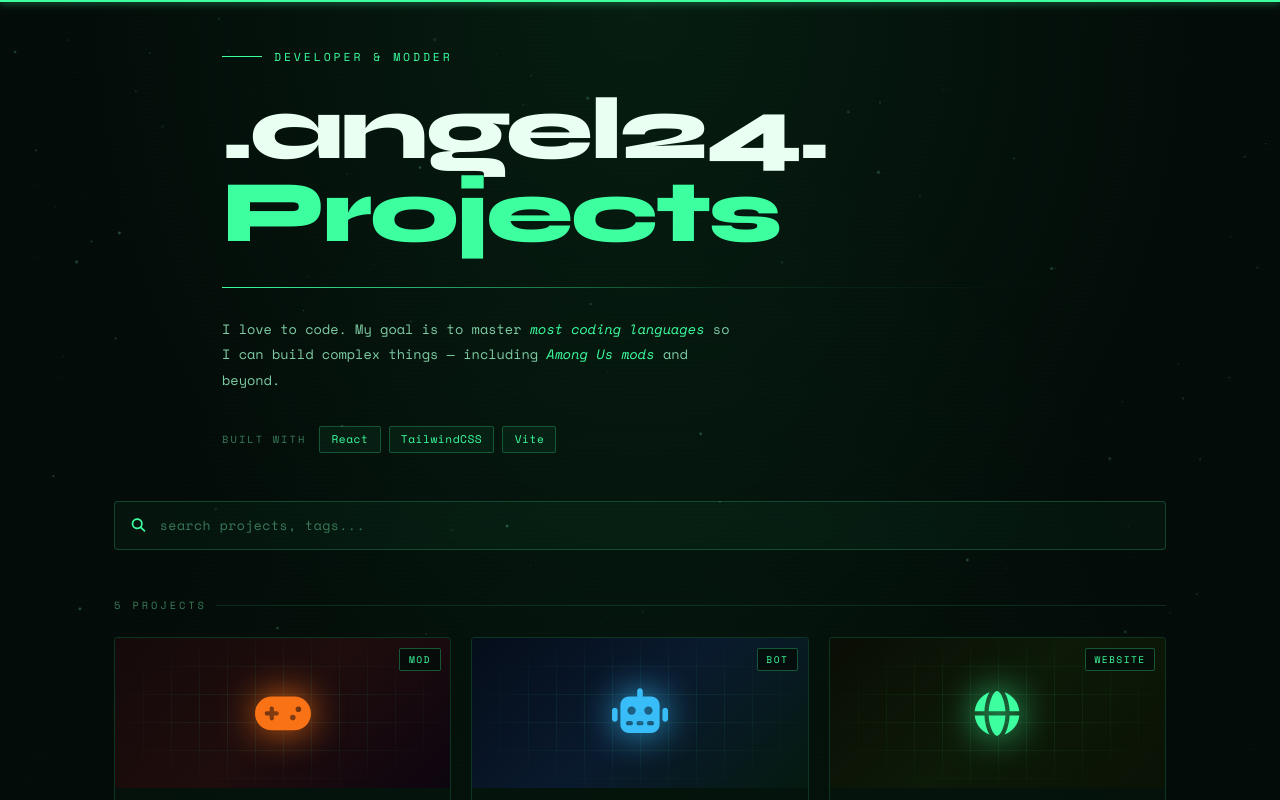
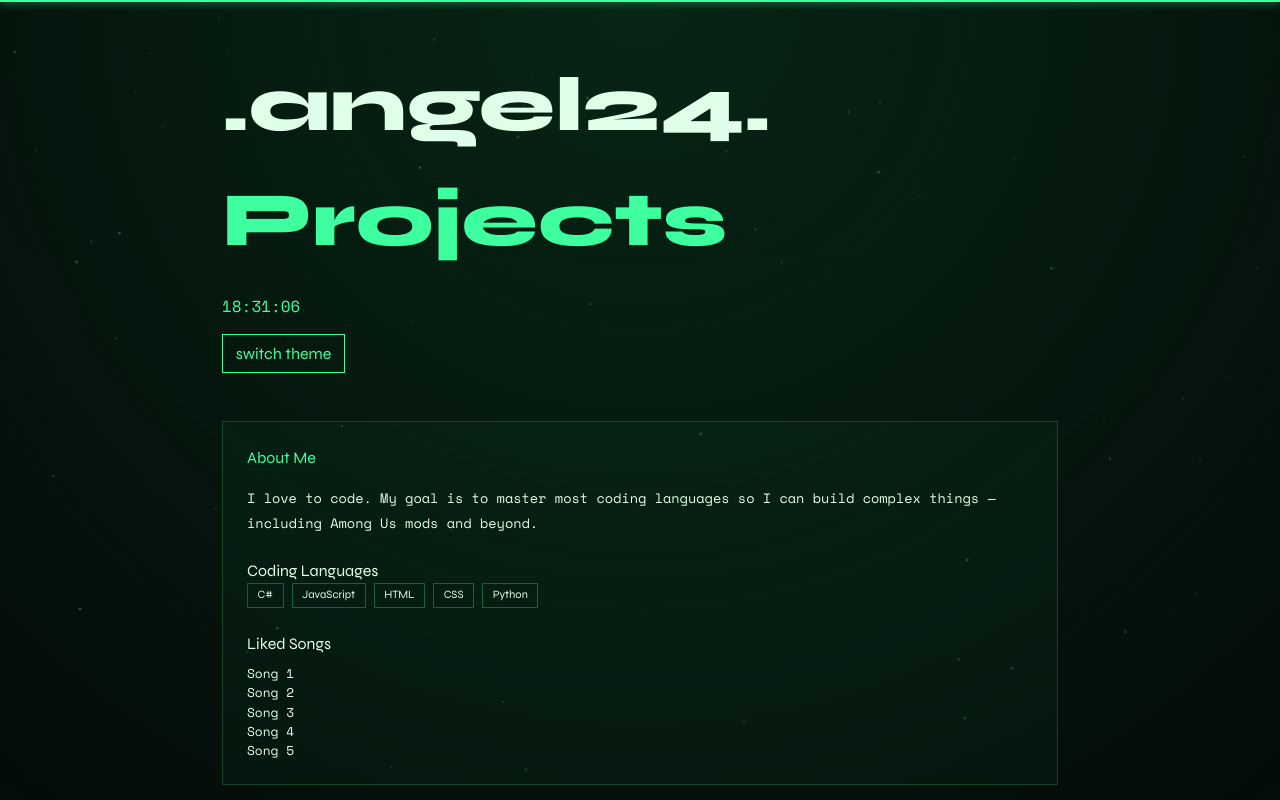
Before and after one commit to andries659/portfolio, a React (Vite) app: page / in a window 1280 px wide. Shown: the top 800 px of the page. Built offline with nearby package versions, Linux system fonts and the light colour scheme.

Commit message:
Refactor App component to include state and effects

```diff
--- a/src/App.jsx
+++ b/src/App.jsx
@@ -1,16 +1,50 @@
-import React, { useEffect, useRef } from 'react';
+import React, { useEffect, useRef, useState } from 'react';
 import Portfolio from './components/Portfolio';
 
 function App() {
   const canvasRef = useRef(null);
 
-  // Animated starfield / particle grid background
+  // ===== State =====
+  const [time, setTime] = useState('');
+  const [displayText, setDisplayText] = useState('');
+  const [theme, setTheme] = useState('green');
+
+  const fullText = ".angel24.";
+
+  // ===== Live Clock =====
+  useEffect(() => {
+    const updateTime = () => {
+      const now = new Date();
+      setTime(
+        now.toLocaleTimeString('en-GB', { hour12: false })
+      );
+    };
+
+    updateTime();
+    const interval = setInterval(updateTime, 1000);
+    return () => clearInterval(interval);
+  }, []);
+
+  // ===== Typing Effect =====
+  useEffect(() => {
+    let i = 0;
+    const interval = setInterval(() => {
+      setDisplayText(fullText.slice(0, i + 1));
+      i++;
+      if (i === fullText.length) clearInterval(interval);
+    }, 80);
+
+    return () => clearInterval(interval);
+  }, []);
+
+  // ===== Star Background =====
   useEffect(() => {
     const canvas = canvasRef.current;
     if (!canvas) return;
+
     const ctx = canvas.getContext('2d');
-    let width = (canvas.width = window.innerWidth);
-    let height = (canvas.height = window.innerHeight);
+    let width = canvas.width = window.innerWidth;
+    let height = canvas.height = window.innerHeight;
     let animId;
 
     const stars = Array.from({ length: 120 }, () => ({
@@ -23,40 +57,48 @@ function App() {
 
     function draw() {
       ctx.clearRect(0, 0, width, height);
+
       stars.forEach((s) => {
         s.y += s.speed;
-        if (s.y > height) { s.y = 0; s.x = Math.random() * width; }
+        if (s.y > height) {
+          s.y = 0;
+          s.x = Math.random() * width;
+        }
+
         ctx.beginPath();
         ctx.arc(s.x, s.y, s.r, 0, Math.PI * 2);
         ctx.fillStyle = `rgba(120, 220, 180, ${s.opacity * 0.6})`;
         ctx.fill();
       });
+
       animId = requestAnimationFrame(draw);
     }
+
     draw();
 
     const onResize = () => {
       width = canvas.width = window.innerWidth;
       height = canvas.height = window.innerHeight;
     };
+
     window.addEventListener('resize', onResize);
-    return () => { cancelAnimationFrame(animId); window.removeEventListener('resize', onResize); };
+    return () => {
+      cancelAnimationFrame(animId);
+      window.removeEventListener('resize', onResize);
+    };
   }, []);
 
   return (
     <>
-      {/* Global styles injected via style tag */}
       <style>{`
-        @import url('https://fonts.googleapis.com/css2?family=Space+Mono:ital,wght@0,400;0,700;1,400&family=Syne:wght@400;600;700;800&display=swap');
+        @import url('https://fonts.googleapis.com/css2?family=Space+Mono&family=Syne:wght@400;600;800&display=swap');
 
-        *, *::before, *::after { box-sizing: border-box; margin: 0; padding: 0; }
+        * { margin: 0; padding: 0; box-sizing: border-box; }
 
         body {
           background: #050d0a;
           color: #e0ffe8;
           font-family: 'Syne', sans-serif;
-          min-height: 100vh;
-          overflow-x: hidden;
         }
 
         .app-root {
@@ -64,20 +106,21 @@ function App() {
           position: relative;
         }
 
+        .app-root.purple {
+          background: #0a0510;
+          color: #f3e8ff;
+        }
+
         .bg-canvas {
           position: fixed;
           inset: 0;
-          z-index: 0;
+          opacity: 0.5;
           pointer-events: none;
-          opacity: 0.5;
         }
 
-        /* Scanline overlay */
         .scanlines {
           position: fixed;
           inset: 0;
-          z-index: 1;
-          pointer-events: none;
           background: repeating-linear-gradient(
             to bottom,
             transparent,
@@ -87,14 +130,10 @@ function App() {
           );
         }
 
-        /* Green glow vignette */
         .vignette {
           position: fixed;
           inset: 0;
-          z-index: 1;
-          pointer-events: none;
-          background: radial-gradient(ellipse at 50% 0%, rgba(40,255,120,0.07) 0%, transparent 65%),
-                      radial-gradient(ellipse at 50% 100%, rgba(20,180,80,0.05) 0%, transparent 60%);
+          background: radial-gradient(circle at top, rgba(40,255,120,0.1), transparent);
         }
 
         .content {
@@ -102,140 +141,128 @@ function App() {
           z-index: 2;
         }
 
-        /* Header */
         .header {
-          padding: 3rem 2rem 3rem;
+          padding: 3rem 2rem;
           max-width: 900px;
-          margin: 0 auto;
-          text-align: left;
-        }
-
-        .header-eyebrow {
-          font-family: 'Space Mono', monospace;
-          font-size: 0.72rem;
-          letter-spacing: 0.25em;
-          color: #3dffa0;
-          text-transform: uppercase;
-          margin-bottom: 1.4rem;
-          display: flex;
-          align-items: center;
-          gap: 0.75rem;
-        }
-
-        .header-eyebrow::before {
-          content: '';
-          display: inline-block;
-          width: 2.5rem;
-          height: 1px;
-          background: #3dffa0;
+          margin: auto;
         }
 
         .header-title {
-          font-family: 'Syne', sans-serif;
+          font-size: clamp(3rem, 6vw, 5rem);
           font-weight: 800;
-          font-size: clamp(2.8rem, 7vw, 5.5rem);
-          line-height: 0.95;
-          letter-spacing: -0.03em;
-          color: #e8fff2;
-          margin-bottom: 2rem;
         }
 
-        .header-title .accent {
+        .accent {
+          display: block;
           color: #3dffa0;
-          display: block;
         }
 
-        .header-divider {
-          width: 100%;
-          height: 1px;
-          background: linear-gradient(to right, #3dffa0 0%, rgba(61,255,160,0.1) 60%, transparent 100%);
-          margin-bottom: 1.8rem;
+        .header-time {
+          margin-top: 1rem;
+          font-family: 'Space Mono';
+          color: #3dffa0;
         }
 
-        .header-bio {
-          font-family: 'Space Mono', monospace;
-          font-size: 0.85rem;
-          line-height: 1.9;
-          color: #7ecca4;
-          max-width: 520px;
+        .theme-toggle {
+          margin-top: 1rem;
+          border: 1px solid #3dffa0;
+          background: transparent;
+          color: #3dffa0;
+          padding: 0.4rem 0.8rem;
+          cursor: pointer;
         }
 
-        .header-bio span {
-          color: #3dffa0;
-          font-style: italic;
+        /* ABOUT BLOCK */
+        .about-block {
+          margin-top: 3rem;
+          padding: 1.5rem;
+          border: 1px solid rgba(61,255,160,0.2);
+          background: rgba(61,255,160,0.03);
         }
 
-        .header-stack {
-          margin-top: 2rem;
-          display: flex;
-          align-items: center;
-          gap: 0.5rem;
-          flex-wrap: wrap;
+        .about-block h2 {
+          color: #3dffa0;
+          margin-bottom: 1rem;
         }
 
-        .stack-label {
-          font-family: 'Space Mono', monospace;
-          font-size: 0.65rem;
-          letter-spacing: 0.2em;
-          color: #3a7a5a;
-          text-transform: uppercase;
-          margin-right: 0.3rem;
+        .about-text {
+          font-family: 'Space Mono';
+          font-size: 0.85rem;
+          line-height: 1.8;
         }
 
-        .stack-tag {
-          font-family: 'Space Mono', monospace;
-          font-size: 0.7rem;
-          padding: 0.25rem 0.7rem;
-          border: 1px solid rgba(61,255,160,0.25);
-          color: #3dffa0;
-          border-radius: 2px;
-          background: rgba(61,255,160,0.05);
-          letter-spacing: 0.05em;
+        .about-section {
+          margin-top: 1.5rem;
         }
 
-        /* Animated fade-in for header */
-        @keyframes fadeUp {
-          from { opacity: 0; transform: translateY(24px); }
-          to   { opacity: 1; transform: translateY(0); }
+        .tags {
+          display: flex;
+          flex-wrap: wrap;
+          gap: 0.5rem;
         }
 
-        .header-eyebrow { animation: fadeUp 0.6s ease both; }
-        .header-title   { animation: fadeUp 0.6s 0.12s ease both; }
-        .header-divider { animation: fadeUp 0.6s 0.22s ease both; }
-        .header-bio     { animation: fadeUp 0.6s 0.32s ease both; }
-        .header-stack   { animation: fadeUp 0.6s 0.42s ease both; }
-
-        /* Main content wrapper */
-        .main-content {
-          position: relative;
-          z-index: 2;
-          padding: 0 1rem 5rem;
+        .tag {
+          border: 1px solid rgba(61,255,160,0.3);
+          padding: 0.2rem 0.6rem;
+          font-size: 0.7rem;
         }
 
+        .songs {
+          font-family: 'Space Mono';
+          font-size: 0.8rem;
+          margin-top: 0.5rem;
+        }
       `}</style>
 
-      <div className="app-root">
+      <div className={`app-root ${theme}`}>
         <canvas ref={canvasRef} className="bg-canvas" />
         <div className="scanlines" />
         <div className="vignette" />
 
         <div className="content">
           <header className="header">
-            <p className="header-eyebrow">Developer &amp; Modder</p>
             <h1 className="header-title">
-              .angel24.
+              {displayText}
               <span className="accent">Projects</span>
             </h1>
-            <div className="header-divider" />
-            <p className="header-bio">
-              I love to code. My goal is to master <span>most coding languages</span> so I can
-              build complex things — including <span>Among Us mods</span> and beyond.
-            </p>
-            <div className="header-stack">
-              <span className="stack-label">Built with</span>
-              {['React', 'TailwindCSS', 'Vite'].map((t) => (
-                <span key={t} className="stack-tag">{t}</span>
-              ))}
+
+            <div className="header-time">{time}</div>
+
+            <button
+              className="theme-toggle"
+              onClick={() => setTheme(theme === 'green' ? 'purple' : 'green')}
+            >
+              switch theme
+            </button>
+
+            {/* ABOUT BLOCK */}
+            <div className="about-block">
+              <h2>About Me</h2>
+
+              <p className="about-text">
+                I love to code. My goal is to master <span>most coding languages</span> so I can
+                build complex things — including <span>Among Us mods</span> and beyond.
+              </p>
+
+              <div className="about-section">
+                <h3>Coding Languages</h3>
+                <div className="tags">
+                  {['C#', 'JavaScript', 'HTML', 'CSS', 'Python'].map((lang) => (
+                    <span key={lang} className="tag">{lang}</span>
+                  ))}
+                </div>
+              </div>
+
+              <div className="about-section">
+                <h3>Liked Songs</h3>
+                <ul className="songs">
+                  <li>Song 1</li>
+                  <li>Song 2</li>
+                  <li>Song 3</li>
+                  <li>Song 4</li>
+                  <li>Song 5</li>
+                </ul>
+              </div>
             </div>
           </header>
 
```
